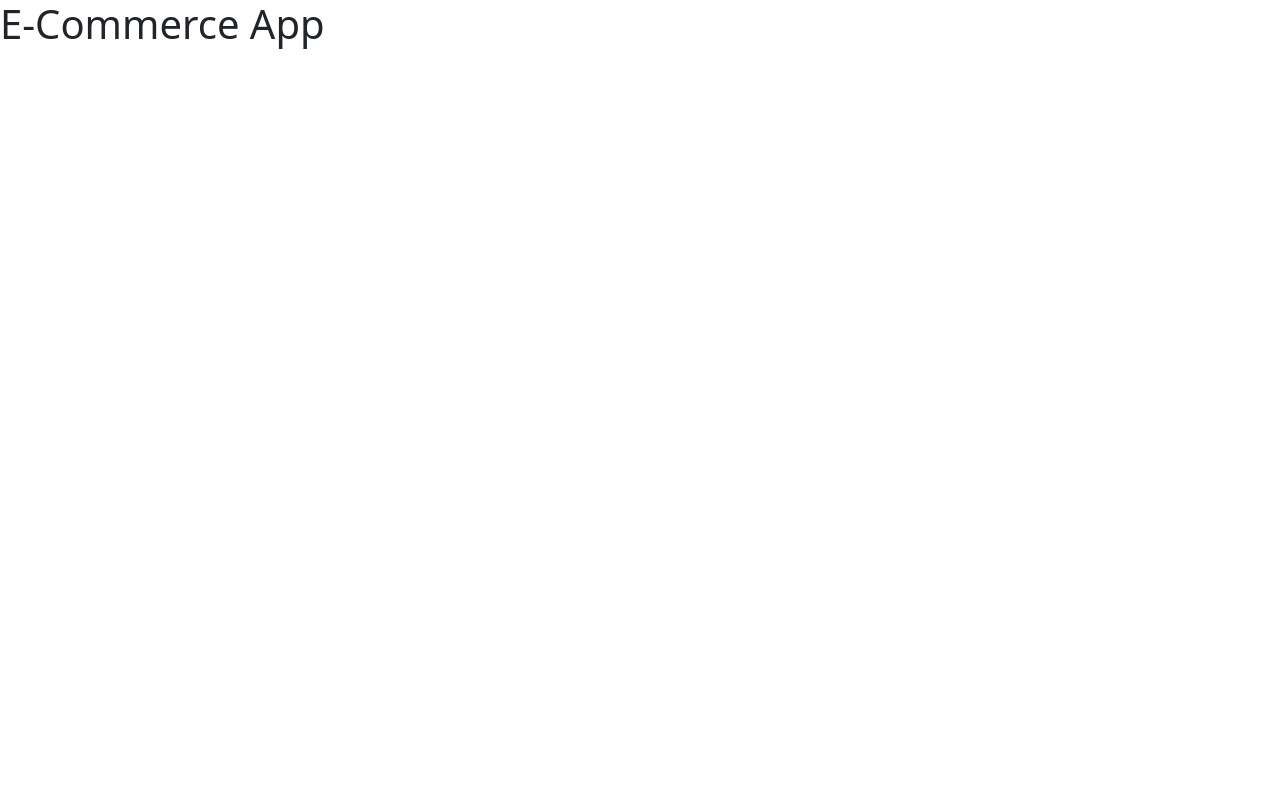
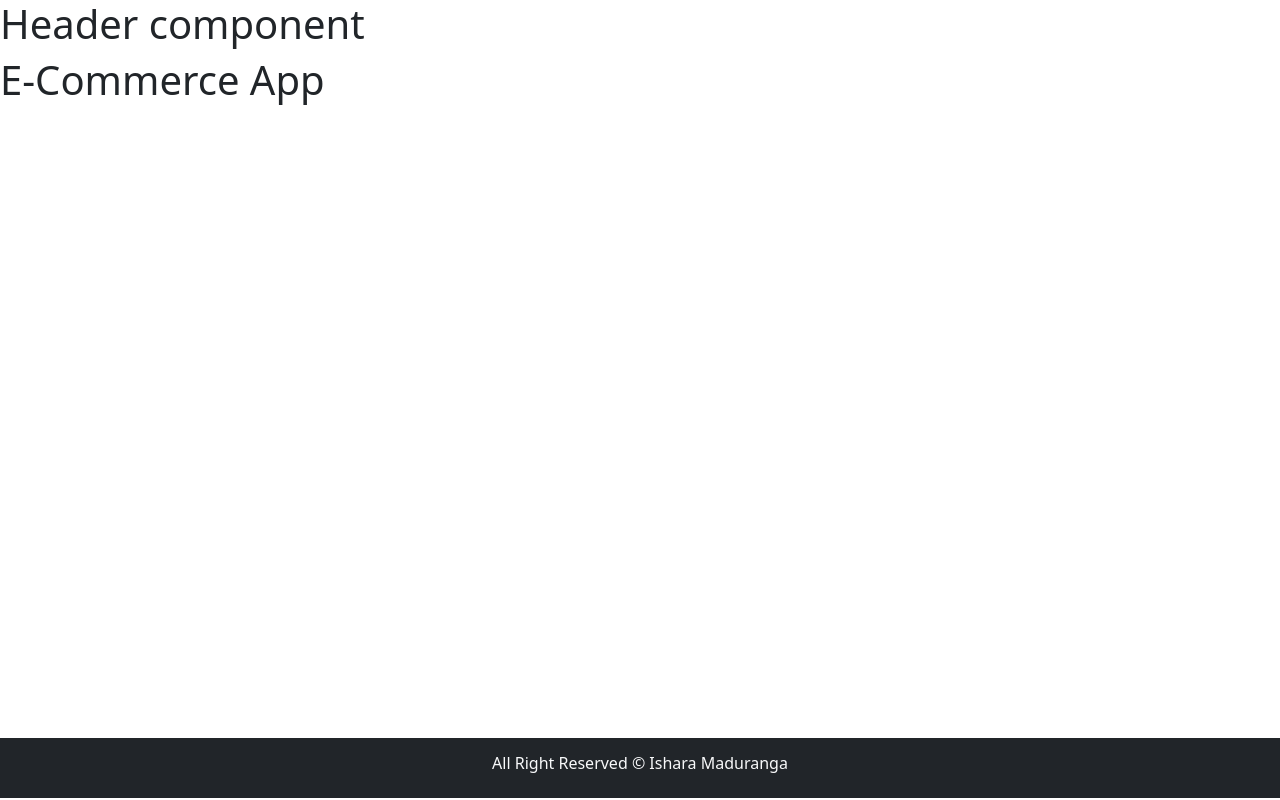
Before and after one commit to isharamaduranga/E-Commerce_App-MERN, a React (Create React App) app in the folder client/: page / in a window 1280 px wide. Built offline with nearby package versions, Linux system fonts and the light colour scheme.

Commit message:
Content updated with frontend client app using few components...

```diff
--- a/client/package.json
+++ b/client/package.json
@@ -6,6 +6,7 @@
     "@testing-library/jest-dom": "^5.16.5",
     "@testing-library/react": "^13.4.0",
     "@testing-library/user-event": "^13.5.0",
+    "bootstrap": "^5.3.0",
     "react": "^18.2.0",
     "react-dom": "^18.2.0",
     "react-scripts": "5.0.1",
--- a/client/src/App.js
+++ b/client/src/App.js
@@ -1,8 +1,11 @@
+import Layout from "./components/Layout/Layout";
+
 function App() {
   return (
     <>
-
-      <h1>E-Commerce App</h1>
+        <Layout>
+            <h1>E-Commerce App</h1>
+        </Layout>
 
     </>
   );
--- /dev/null
+++ b/client/src/components/Layout/Footer.js
@@ -0,0 +1,14 @@
+import React from 'react';
+
+const Footer = () => {
+    return (
+        <div className="bg-dark text-light p-3">
+
+            <h6 className="text-center">All Right Reserved &copy; Ishara Maduranga </h6>
+
+        </div>
+
+    );
+};
+
+export default Footer;
--- /dev/null
+++ b/client/src/components/Layout/Header.js
@@ -0,0 +1,13 @@
+import React from 'react';
+
+const Header = () => {
+    return (
+        <div>
+
+            <h1>Header component</h1>
+
+        </div>
+    );
+};
+
+export default Header;
--- /dev/null
+++ b/client/src/components/Layout/Layout.js
@@ -0,0 +1,18 @@
+import React from 'react';
+import Header from "./Header";
+import Footer from "./Footer";
+
+const Layout = ({children}) => {
+    return (
+        <div>
+            <Header/>
+            <main style={{minHeight:'85.3vh'}}>
+                {children}
+            </main>
+            <Footer/>
+
+        </div>
+    );
+};
+
+export default Layout;
```
Also changed, not shown: 1 other file (tests, documents, lock files or other folders).
